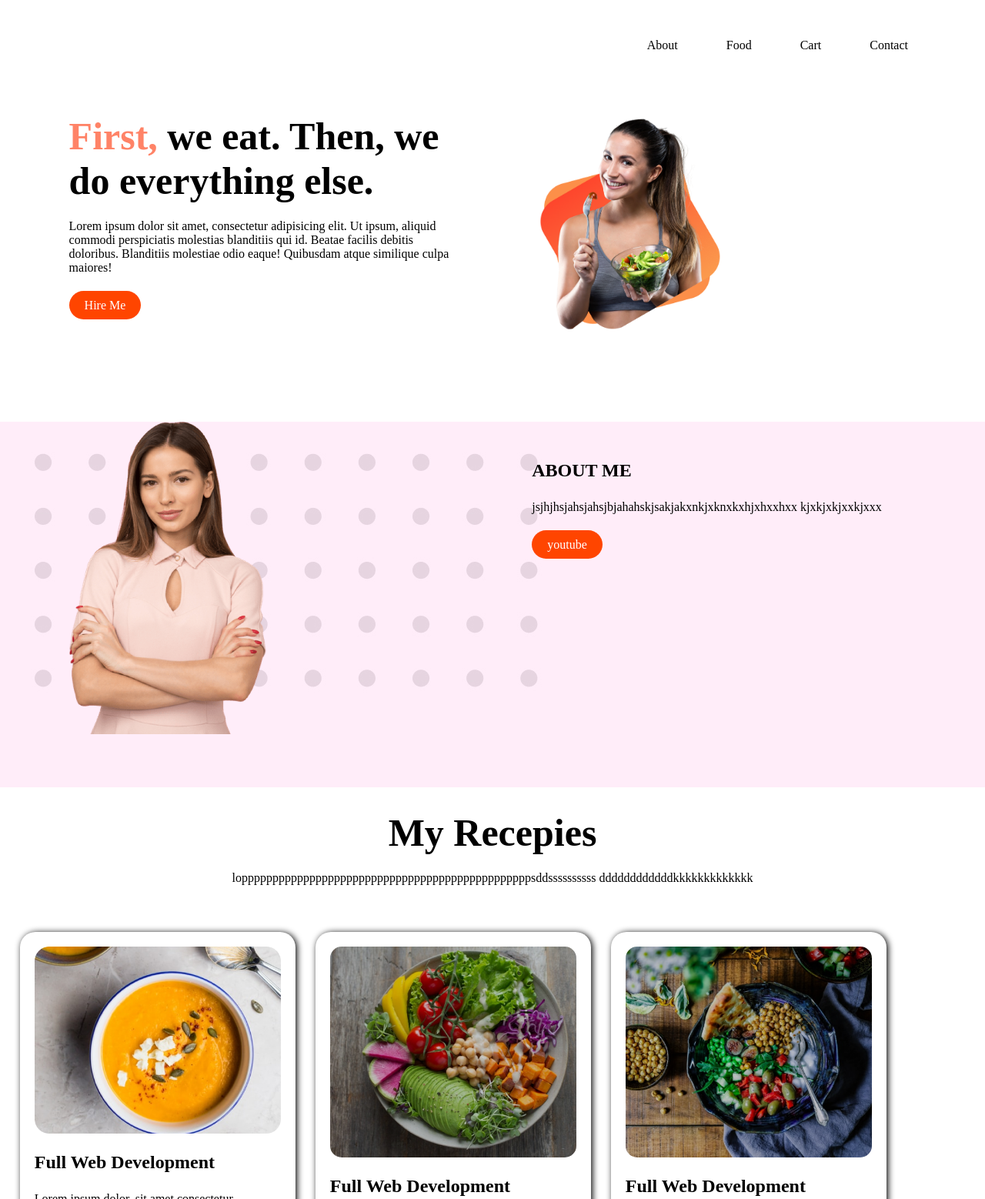
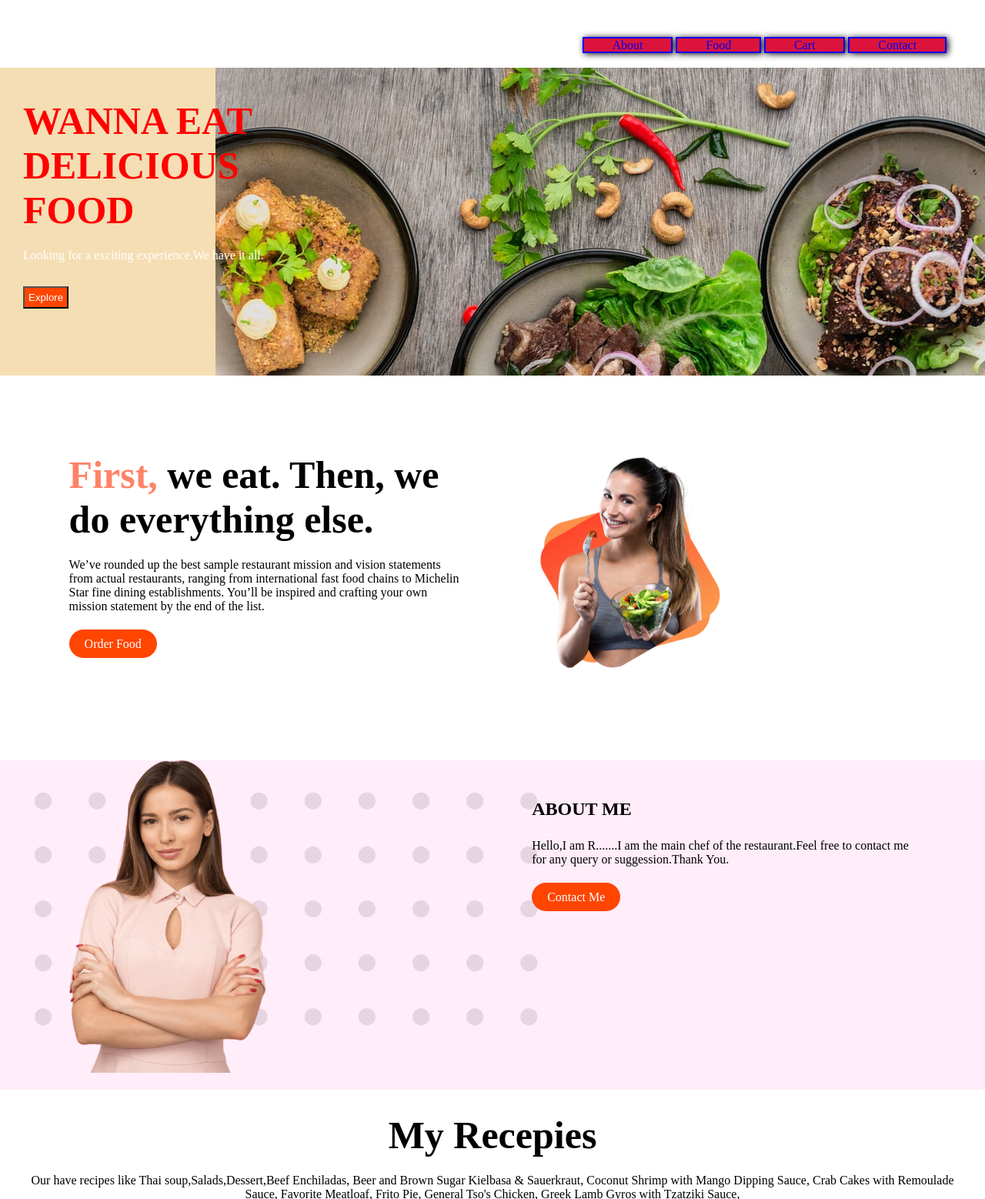
Before and after one commit to Rabiulrn/Food-web, a plain HTML site: page index.html in a window 1280 px wide. Shown: the top 1558 px of the page at 77% size. Drawn offline with Linux system fonts and the light colour scheme.

Commit message:
with bonus part

```diff
--- a/index.html
+++ b/index.html
@@ -10,20 +10,26 @@
 
 <body>
     <div class="menu">
-        <a>About</a>
-        <a>Food</a>
-        <a>Cart</a>
-        <a>Contact</a>
+        <a href="#">About</a>
+        <a href="#">Food</a>
+        <a href="#">Cart</a>
+        <a href="#">Contact</a>
     </div>
+    <section class="bonus">
+        <h1>WANNA EAT <br>DELICIOUS <br>FOOD</h1>
+        <P>Looking for a exciting experience.We have it all.</P>
+        <button id="explore-button">Explore</button>
+    </section>
 
-    <section>
+    <section class="order-section">
 
         <div class="half-width" >
             <h1><span class="first-highlight">First,</span> we eat. Then, we do everything else.</h1>
-            <p>Lorem ipsum dolor sit amet, consectetur adipisicing elit. Ut ipsum, aliquid commodi perspiciatis
-                molestias blanditiis qui id. Beatae facilis debitis doloribus. Blanditiis molestiae odio eaque!
-                Quibusdam atque similique culpa maiores!</p>
-            <a class="link-button" target="_blank" href="google.com">Hire Me</a>
+            <p>We’ve rounded up the best sample restaurant mission and vision statements  from actual restaurants,
+                 ranging from international fast food chains to Michelin Star fine dining establishments.
+                You’ll be inspired and crafting your own mission statement by the end of the list.
+            </p>
+            <a class="link-button" target="_blank" href="www.google.com">Order Food</a>
         </div>
         <div class="half-width">
             <img src="image/sample.png" alt="">
@@ -37,17 +43,22 @@
         </div>
         <div class="half-width">
             <h2>ABOUT ME</h2>
-            <p>jsjhjhsjahsjahsjbjahahskjsakjakxnkjxknxkxhjxhxxhxx
-                kjxkjxkjxxkjxxx
+            <p>Hello,I am R.......I am the main chef of the restaurant.Feel free to contact me for any query or suggession.Thank You.
             </p>
-            <a class="link-button" target="_blank" href="youtube.com">youtube</a>
+            <a class="link-button" target="_blank" href="www.youtube.com">Contact Me</a>
         </div>
     </section>
     <section class="recepies-sec">
         <div class="recepi-intro">
             <h1>My Recepies</h1>
-            <p>lopppppppppppppppppppppppppppppppppppppppppppppppsddssssssssss
-                ddddddddddddkkkkkkkkkkkkk
+            <p>Our have recipes like Thai soup,Salads,Dessert,Beef Enchiladas,
+                Beer and Brown Sugar Kielbasa & Sauerkraut,
+                Coconut Shrimp with Mango Dipping Sauce,
+                Crab Cakes with Remoulade Sauce,
+                Favorite Meatloaf,
+                Frito Pie,
+                General Tso's Chicken,
+                Greek Lamb Gyros with Tzatziki Sauce,
             </p>
         </div>
 
@@ -57,10 +68,9 @@
                     <img class="adjust-image" src="image/Project Cover.png" alt="">
                 </div>
 
-                <h2>Full Web Development</h2>
-                <p>Lorem ipsum dolor, sit amet consectetur adipisicing elit. Vero officiis iusto exercitationem qui
-                    voluptatem, ducimus est perferendis? Atque mollitia placeat vero quasi delectus, at totam quia ipsa
-                    eveniet consequuntur pariatur!
+                <h2>Spicy Thai Soup</h2>
+                <p>Most of the ingredients for this Thai-inspired soup can be found in the supermarket. The red curry paste is
+                    spicy, but by controlling the amount of paste you add, you can tailor this to your own threshold of pain.
 
                 </p>
             </div>
@@ -70,10 +80,9 @@
             <div>
                 <img class="adjust-image" src="image/Project Cover5.png" alt="">
             </div>
-            <h2>Full Web Development</h2>
-            <p>Lorem ipsum dolor, sit amet consectetur adipisicing elit. Vero officiis iusto exercitationem qui
-                voluptatem, ducimus est perferendis? Atque mollitia placeat vero quasi delectus, at totam quia ipsa
-                eveniet consequuntur pariatur!
+            <h2>Salad Recipes</h2>
+            <p>This is an incredibly good Greek salad recipe, nice and tangy and even better in
+                the summer when you use fresh vegetables!
 
             </p>
         </div>
@@ -81,13 +90,17 @@
             <div>
                 <img class="adjust-image" src="image/Project Cover8.png" alt="">
             </div>
-            <h2>Full Web Development</h2>
-            <p>Lorem ipsum dolor, sit amet consectetur adipisicing elit. Vero officiis iusto exercitationem qui
-                voluptatem, ducimus est perferendis? Atque mollitia placeat vero quasi delectus, at totam quia ipsa
-                eveniet consequuntur pariatur!
+            <h2>Dessert Recipes</h2>
+            <p>Whether you crave sweet, savory, decadent or healthy,
+             we have hundreds of top-rated dessert recipes to satisfy your taste buds.
 
             </p>
         </div>
+
+    </section>
+    <section class="footer">
+        <h2><span id="footer-color">FOOD</span>NETWORK</h2>
+        <small>kjdfhsjdghshgsnvjshshsjhsh</small>
 
     </section>
 
--- a/style.css
+++ b/style.css
@@ -5,15 +5,22 @@ body{
     /* background-color: wheat; */
 }
 .menu{
-    text-decoration: none;
     text-align: right;
      margin-top: 50px;
-    margin-right: 100px;
-    padding-bottom: 80px;
+    margin-right: 50px;
+    padding-bottom: 20px;
 }
 .menu a{
-     padding-left: 5%;
+     padding-left: 3%;
+     padding-right: 3%;
+     border: 2px solid blue;
+     text-decoration: none;
+     background-color: crimson;
+     box-shadow: 2px 1px 8px black;
 
+}
+.menu a:hover{
+    background-color: darkmagenta;
 }
 h1{
     font-weight: 700;
@@ -39,6 +46,9 @@ p{
 .half-width h2{
     margin-top: 50px;
 }
+.order-section{
+    padding-top: 100px;
+}
 
 section{
     height: 400px;
@@ -55,7 +65,7 @@ padding: 10px 20px;
 
 }
 .recepies-sec{
-    height: 600px;
+    height: 800px;
 }
 .recepi-intro{
     padding: 30px;
@@ -69,7 +79,7 @@ padding: 10px 20px;
 
 .about-me{
     background-image: url(image/bg.jpg);
-    height: 475px;
+    height: 428px;
 }
 img{
     width: 100%;
@@ -91,20 +101,43 @@ img{
 .adjust-image{
     border-radius: 15px;
 }
+.footer{
+    height: 250px;
+    background-color: black;
+    text-align: center;
+}
+.footer h2{
+    color: gray;
+    padding-top: 80px;
+}
+small{
+    color: gray;
+    padding-top: 30px;
+}
+#footer-color{
+    color: orange;
+}
 
-#bg-position{
-    /* background-image: url(image/Group_33094_1.png); */
-    width: 70%;
 
-    position: absolute;
-    margin: 0 auto;
-    left: 20%;
-    top: 5%;
 
+.bonus{
+    background-image: url(image/Front_photo.jpg);
+    background-repeat: no-repeat;
+    background-position: right top;
+    background-color: wheat;
 }
-#work-inquiry{
-    position: relative;
-    top: 35%;
-    left: 30%;
-
+.bonus h1{
+    padding-top: 40px;
+    padding-left: 30px;
+    color: red;
 }
+.bonus p{
+    color: white;
+    padding-left: 30px;
+}
+#explore-button{
+    margin-left: 30px;
+    padding: 5px;
+    background-color: orangered;
+    color: white;
+}
```
Also changed, not shown: image/Front_photo.jpg (added).
